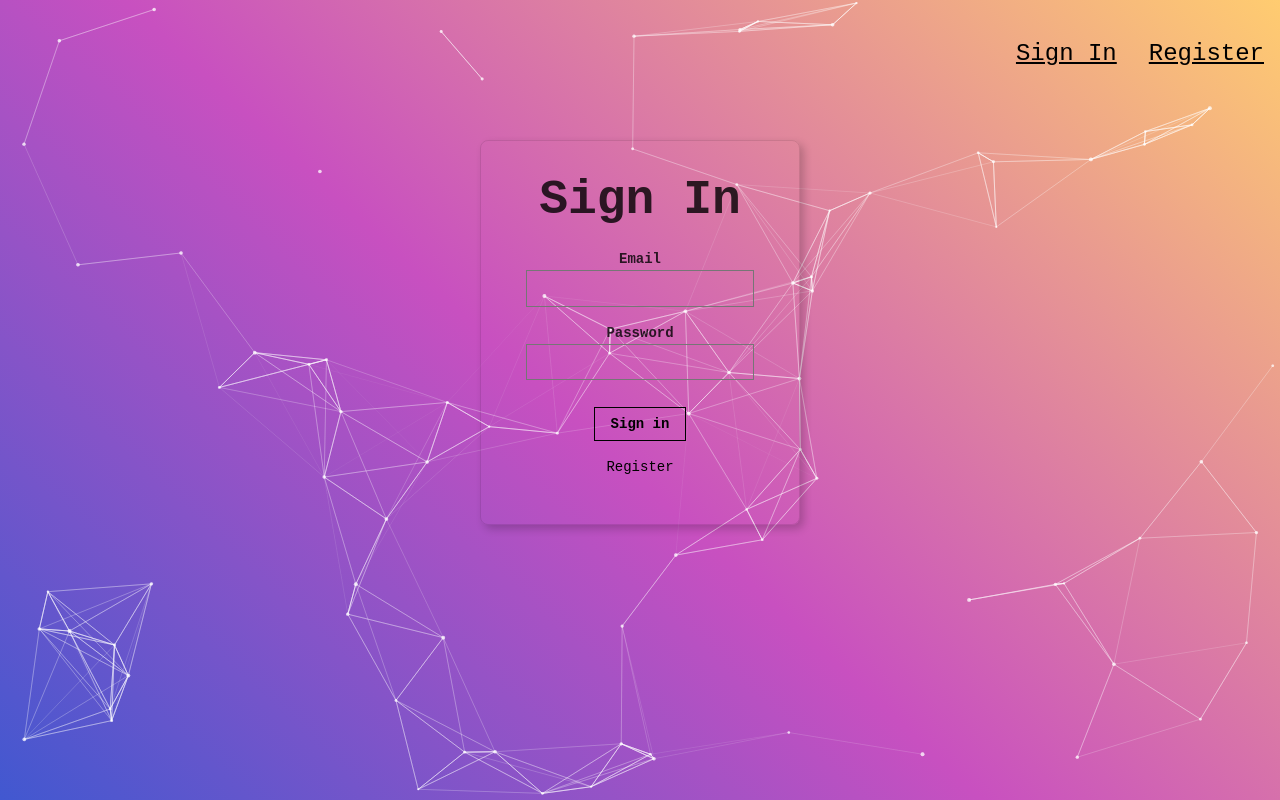
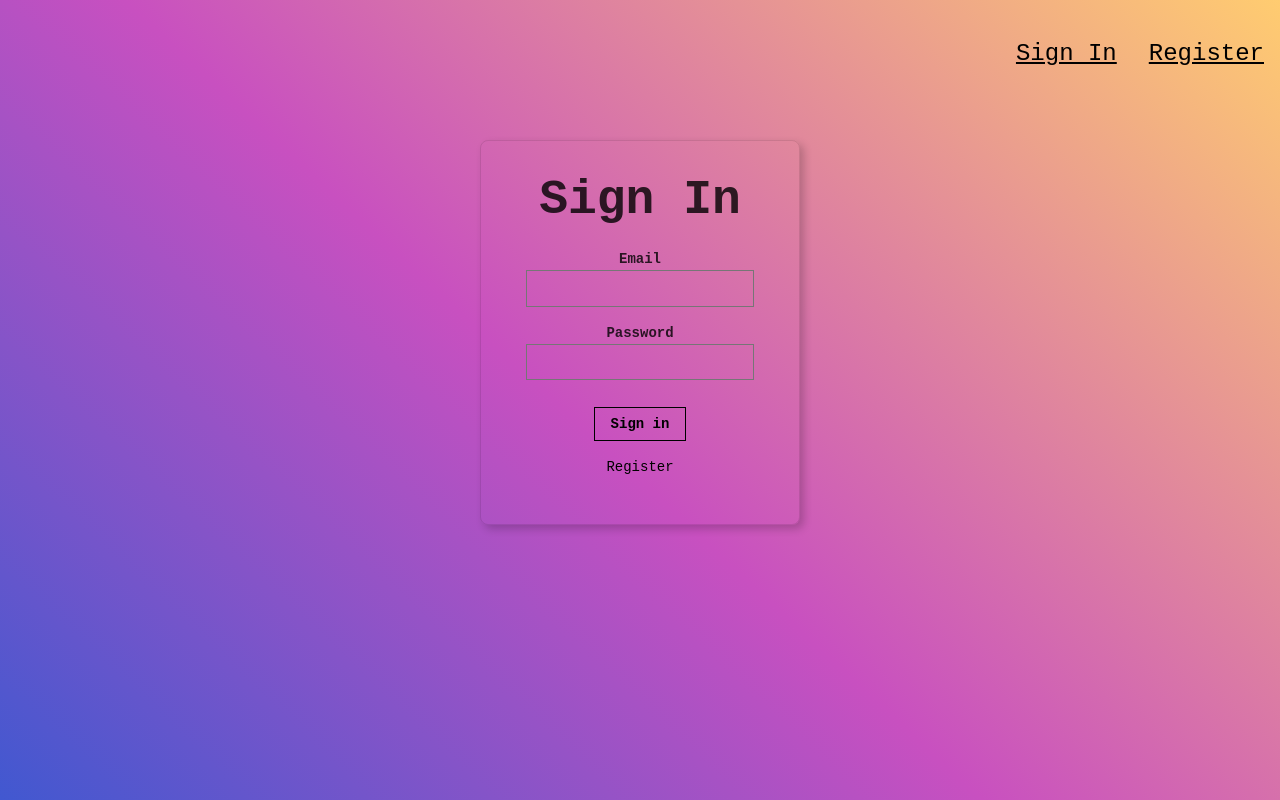
Before and after one commit to AlibiMelis/Face-Recognition-React, a React (Create React App) app: page / in a window 1280 px wide. Built offline with nearby package versions, Linux system fonts and the light colour scheme.

Commit message:
Removed particles

```diff
--- a/src/App.js
+++ b/src/App.js
@@ -153,7 +153,7 @@ class App extends Component {
           onRouteChange={this.onRouteChange}
           isSignedIn={this.state.isSignedIn}
         />
-        <Particles className="particles" options={particleOptions} />
+        {/* <Particles className="particles" options={particleOptions} /> */}
         {this.state.route === "home" ? (
           <div>
             <Logo />
```
